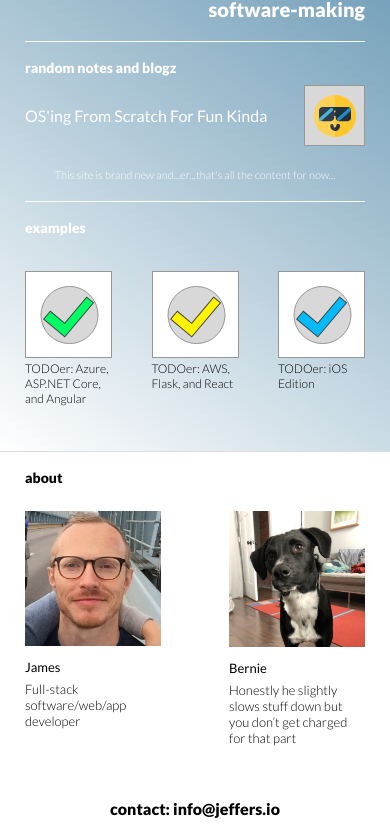
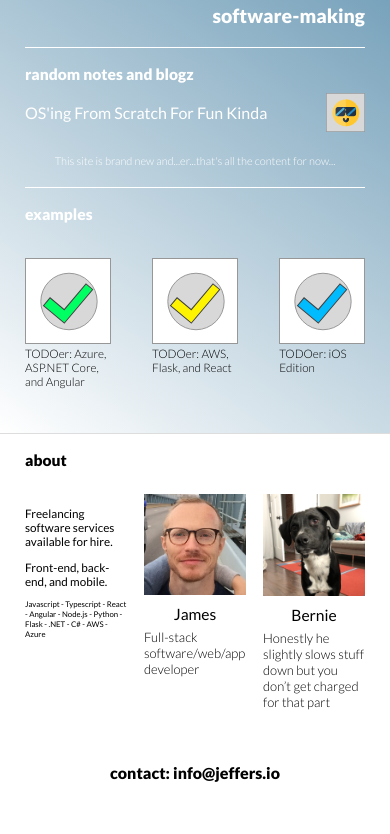
Before and after one commit to jeffers-io/jeffers.io, a website: page index.html in a window 390 px wide. Shown: the part 140-974 px from the top of the page. After the commit the page ends 938 px from the top, so only its background shows below. Drawn offline with Linux system fonts and the light colour scheme.

Commit message:
Responsiveness

```diff
--- a/index.css
+++ b/index.css
@@ -18,6 +18,8 @@ li {
 .container {
   display: flex;
   flex-direction: column;
+  margin-left: auto;
+  margin-right: auto;
   padding: 0 25px;
 }
 
@@ -34,12 +36,12 @@ li {
 
 .title {
   font-weight: 900;
-  font-size: 64px;
+  font-size: 18vw;
 }
 
 .subtitle {
   align-self: flex-end;
-  font-size: 20px;
+  font-size: 5vw;
   font-weight: 900;
   margin-bottom: 20px;
   margin-right: 25;
@@ -51,14 +53,18 @@ li {
 }
 
 .section-title {
-  font-size: 14px;
+  font-size: 4vw;
   margin-top: 17px;
 }
 
 .article {
+  align-items: center;
   display: flex;
-  align-items: center;
   justify-content: space-between;
+}
+
+.article-logo {
+  width: 10vw;
 }
 
 .note {
@@ -77,33 +83,50 @@ li {
 
 .example {
   color: #000;
-  font-size: 12px;
+  font-size: 3vw;
   font-weight: 300;
   margin-bottom: 45px;
-  width: 87px;
+  width: 22vw;
+}
+
+.example-logo {
+  width: 100%;
 }
 
 .container--about {
   border-top: 1px solid #ddd;
 }
 
-.staff {
+.abouts {
   display: flex;
   margin-top: 25px;
   margin-bottom: 40px;
   justify-content: space-between;
 }
 
+.about-blurb {
+  width: 30%;
+  font-size: 3vw;
+}
+
+.tech {
+  font-size: 2vw;
+}
+
 .staff-member {
-  width: 40%;
+  display: flex;
+  flex-direction: column;
+  align-items: center;
+  width: 30%;
 }
 
 .staff-pic {
   width: 100%;
+  max-width: 200px;
 }
 
 .name {
-  font-size: 13px;
+  font-size: 4vw;
   font-weight: 400;
   margin-top: 10px;
   margin-bottom: 0;
@@ -113,9 +136,40 @@ li {
   font-size: 13px;
   font-weight: 300;
   margin-top: 6px;
+  max-width: 200px;
 }
 
 .contact {
   font-weight: 900;
   text-align: center;
 }
+
+@media (min-width: 800px) {
+  .container {
+    padding: 0 100px;
+  }
+
+  .article {
+    font-size: 3vw;
+  }
+
+  .note {
+    font-size: 1vw;
+  }
+
+  .example {
+    font-size: 2vw;
+  }
+
+  .about-blurb {
+    font-size: 2vw;
+  }
+
+  .tech {
+    font-size: 1vw;
+  }
+
+  .contact {
+    font-size: 2vw;
+  }
+}
--- a/index.html
+++ b/index.html
@@ -37,15 +37,27 @@
         <h1 class="section-title">examples</h1>
         <ul class="examples">
           <li class="example">
-            <object type="image/svg+xml" data="assets/todo-green.svg"></object
+            <object
+              class="example-logo"
+              type="image/svg+xml"
+              data="assets/todo-green.svg"
+            ></object
             >TODOer: Azure, ASP.NET Core, and Angular
           </li>
           <li class="example">
-            <object type="image/svg+xml" data="assets/todo-yellow.svg"></object
+            <object
+              class="example-logo"
+              type="image/svg+xml"
+              data="assets/todo-yellow.svg"
+            ></object
             >TODOer: AWS, Flask, and React
           </li>
           <li class="example">
-            <object type="image/svg+xml" data="assets/todo-blue.svg"></object
+            <object
+              class="example-logo"
+              type="image/svg+xml"
+              data="assets/todo-blue.svg"
+            ></object
             >TODOer: iOS Edition
           </li>
         </ul>
@@ -54,7 +66,15 @@
     <div class="container container--about">
       <div class="section section--about">
         <h1 class="section-title">about</h1>
-        <ul class="staff">
+        <ul class="abouts">
+          <li class="about-blurb">
+            <p>Freelancing software services available for hire.</p>
+            <p>Front-end, back-end, and mobile.</p>
+            <p class="tech">
+              Javascript - Typescript - React - Angular - Node.js - Python -
+              Flask - .NET - C# - AWS - Azure
+            </p>
+          </li>
           <li class="staff-member">
             <img
               class="staff-pic"
--- a/package.json
+++ b/package.json
@@ -5,6 +5,7 @@
   "main": "index.js",
   "scripts": {
     "build": "./build.sh",
+    "serve": "npx browser-sync start --server --watch",
     "test": "echo \"Error: no test specified\" && exit 1"
   },
   "repository": {
```
